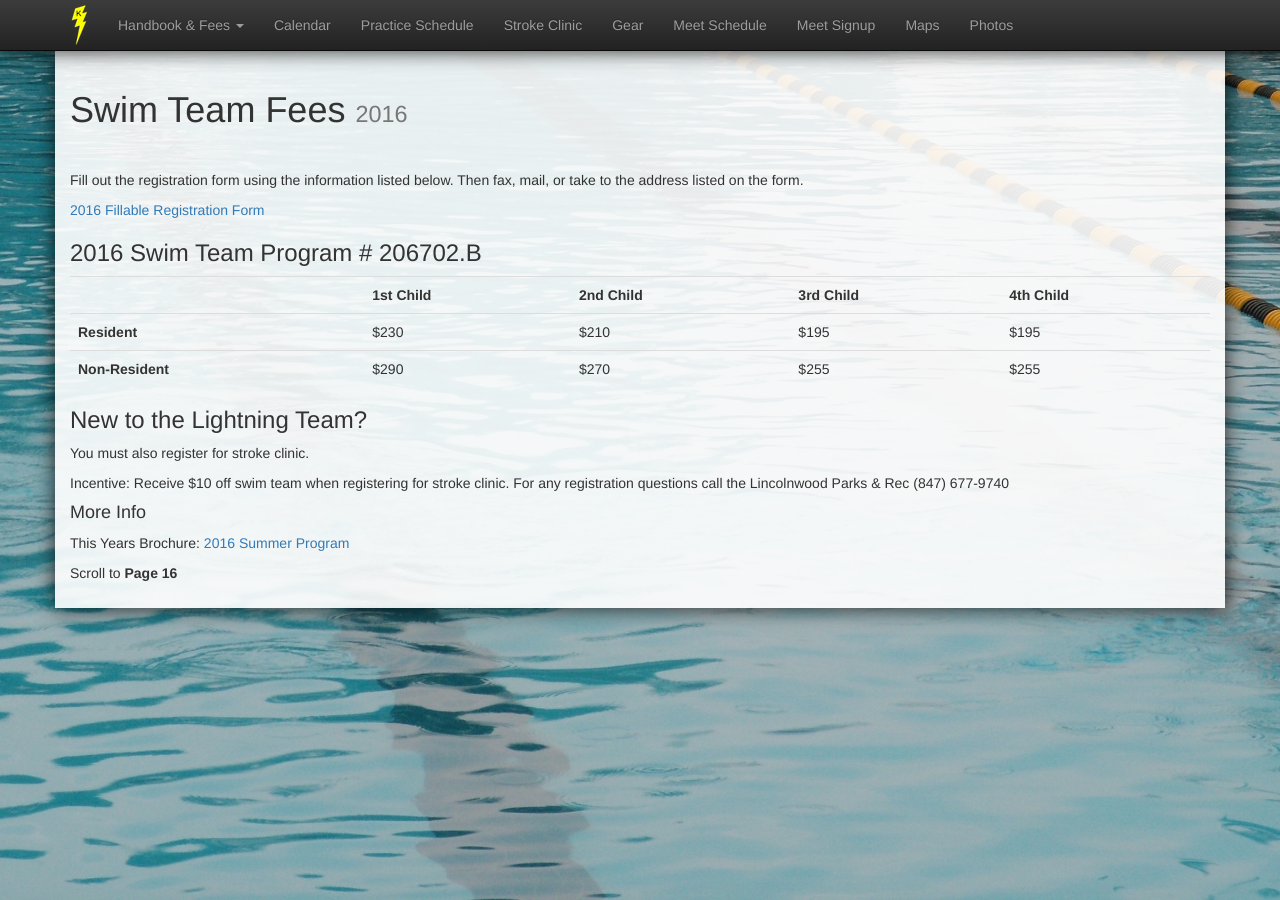
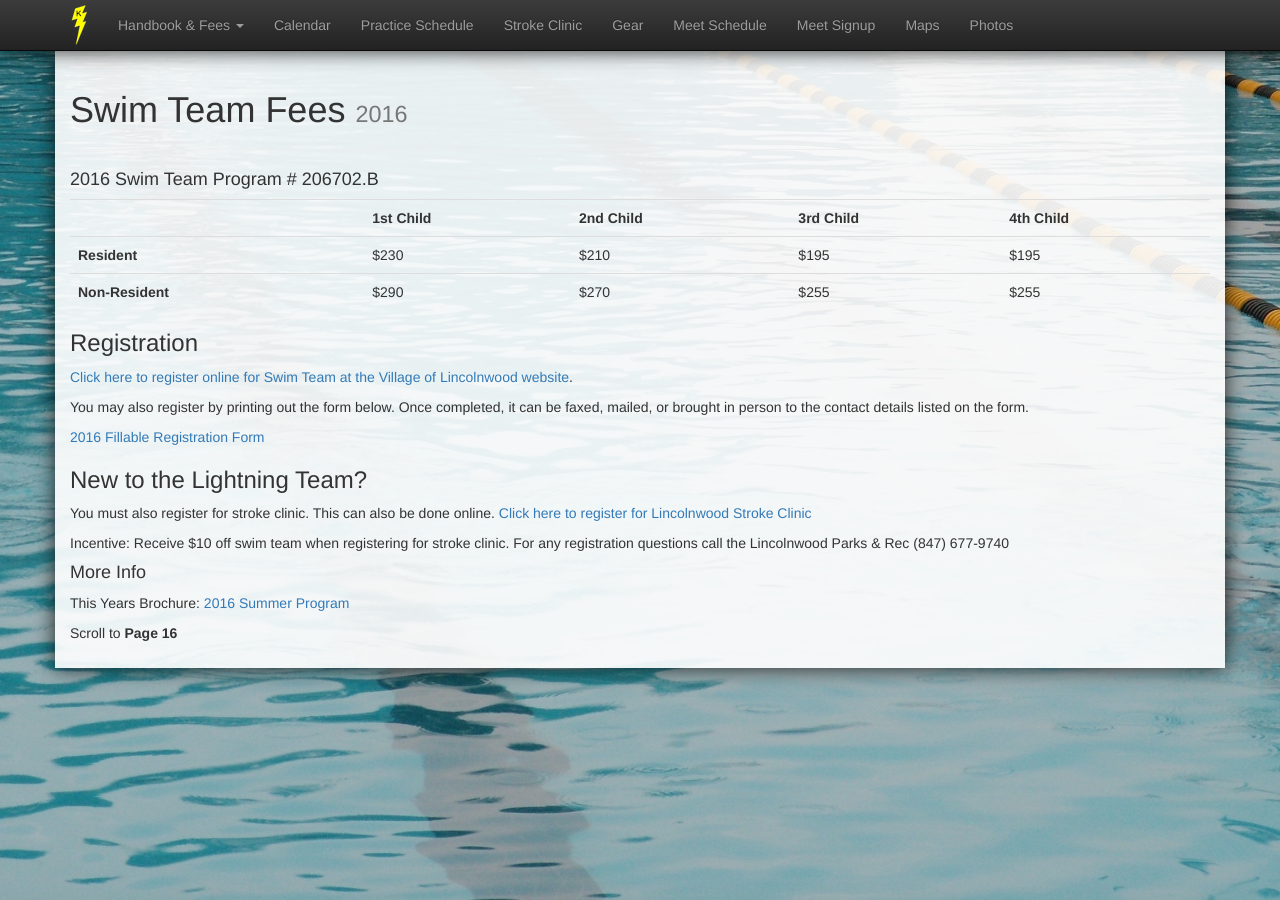
Before and after one commit to schickm/lwlightning.org, a Jekyll site: the page built from swimteam-handbook/summer-season-swim-team-fees.md, in a window 1280 px wide. Built offline with Jekyll 4.4.1, drawn with Linux system fonts in a browser that asks for light colours; nearby versions of some CDN libraries; comment, search, counter and statistics services are not loaded.

Commit message:
add links to online registration

```diff
--- a/swimteam-handbook/summer-season-swim-team-fees.md
+++ b/swimteam-handbook/summer-season-swim-team-fees.md
@@ -18,11 +18,8 @@
 tags: []
 comments: []
 ---
-Fill out the registration form using the information listed below.  Then fax, mail, or take to the address listed on the form.
 
-<a href="/wp-content/uploads/2008/04/2014-Fillable-Registration-Form.pdf">2016 Fillable Registration Form</a>
-
-### 2016 Swim Team Program # 206702.B
+#### 2016 Swim Team Program # 206702.B
 <table class='table'>
 <tbody>
 <tr>
@@ -49,9 +46,17 @@
 </tbody>
 </table>
 
+### Registration
+
+<a href='https://connect001.rectrac.com/wbwsc/illincoln_1.wsc/wbsearch.html?xxmod=AR&xxactivitynumber=206702'>Click here to register online for Swim Team at the Village of Lincolnwood website</a>.
+
+You may also register by printing out the form below.  Once completed, it can be faxed, mailed, or brought in person to the contact details listed on the form.
+
+<a href="/wp-content/uploads/2008/04/2014-Fillable-Registration-Form.pdf">2016 Fillable Registration Form</a>
+
 ### New to the Lightning Team?
 
-You must also register for stroke clinic.
+You must also register for stroke clinic.  This can also be done online.  <a href='https://connect001.rectrac.com/wbwsc/illincoln_1.wsc/wbsearch.html?xxmod=AR&xxactivitynumber=206701'>Click here to register for Lincolnwood Stroke Clinic</a>
 
 Incentive: Receive $10 off swim team when registering for stroke clinic.
 For any registration questions call the Lincolnwood Parks &amp; Rec (847) 677-9740
```
Also changed, not shown: stroke-clinic/index.md (+7 -1 lines).
